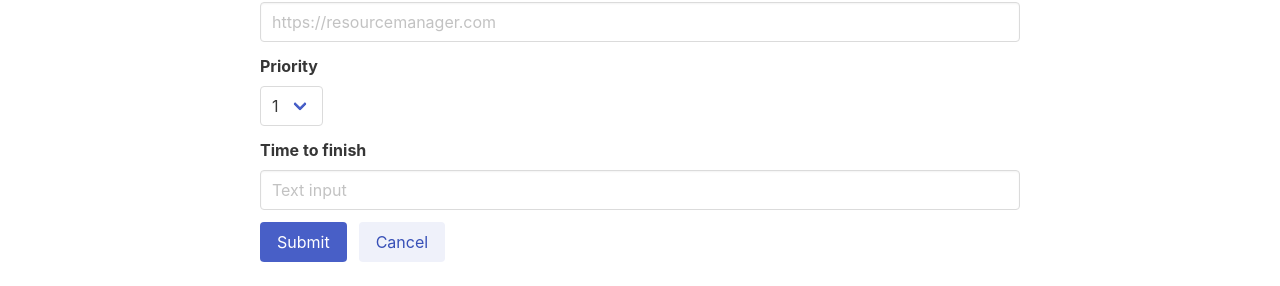
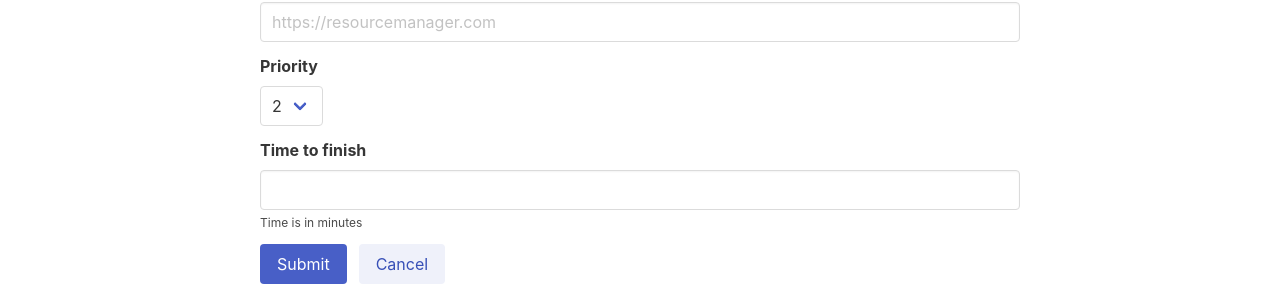
Before and after one commit to Ambitiousparam/Taskmate, a Next.js app: page /resources/new in a window 1280 px wide. Shown: the part 502-788 px from the top of the page. Built offline with nearby package versions, Linux system fonts and the light colour scheme.

Commit message:
handling the form values

```diff
--- a/pages/resources/new.js
+++ b/pages/resources/new.js
@@ -1,6 +1,20 @@
 import Layout from "components/Layout";
+import { useState } from "react";
+
+
+const DEFAULT_DATA ={
+  title: "",
+  description: "",
+  link: "",
+  priority: "2",
+  timeToFinish : ""
+
+}
+
+
 
 const ResourceCreate = () => {
+  const[form,setForm]=useState(DEFAULT_DATA);
   return (
     <Layout>
       <div className="container">
@@ -12,30 +26,30 @@ const ResourceCreate = () => {
                 <div className="field">
                   <label className="label">Title</label>
                   <div className="control">
-                    <input className="input" type="text" placeholder="resource manager project using next js" />
+                  <input value={form.title} className="input" type="text" placeholder="resource manager project using next js" />
+
                   </div>
                 </div>
                 <div className="field">
                   <label className="label">Description</label>
                   <div className="control">
-                    <textarea className="textarea" placeholder="important for placement pov"></textarea>
+                    <textarea value ={form.description} className="textarea" placeholder="important for placement pov"></textarea>
                   </div>
                 </div>
                 <div className="field">
                   <label className="label">Link</label>
                   <div className="control">
-                    <input className="input" type="text" placeholder="https://resourcemanager.com" />
+                    <input value ={form.link}className="input" type="text" placeholder="https://resourcemanager.com" />
                   </div>
                 </div>
                 <div className="field">
                   <label className="label">Priority</label>
                   <div className="control">
                     <div className="select">
-                      <select>
+                      <select value ={form.priority}>
                         <option>1</option>
                         <option>2</option>
                         <option>3</option>
-
                       </select>
                     </div>
                   </div>
@@ -43,8 +57,9 @@ const ResourceCreate = () => {
                 <div className="field">
                   <label className="label">Time to finish</label>
                   <div className="control">
-                    <input className="input" type="text" placeholder="Text input" />
+                    <input value ={form.timeToFinish}className="input" type="text" placeholder="" />
                   </div>
+                  <p class="help">Time is in minutes</p>
                 </div>
                 <div className="field is-grouped">
                 <div className="control">
```
